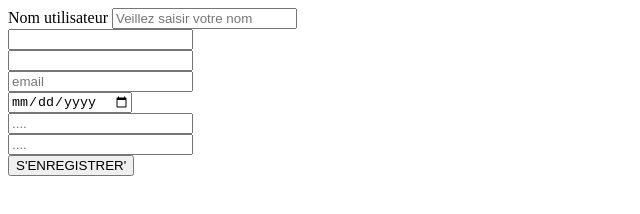
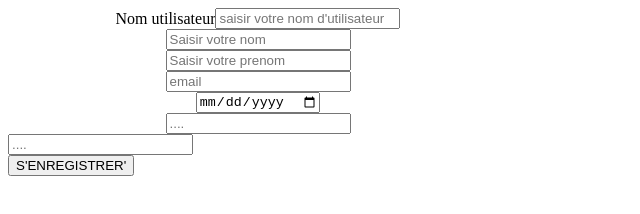
Before and after one commit to gus0660/exoFormulair, a plain HTML site: page index.html in a window 1280 px wide. Shown: the whole page, without its empty margins (0-640 px from the left). Drawn offline with Linux system fonts and the light colour scheme.

Commit message:
css form-field

```diff
--- a/index.html
+++ b/index.html
@@ -11,15 +11,15 @@
     <form id="form">
         <div class="form-field">
         <label for="userName">Nom utilisateur</label>
-        <input id="userName" name="userName" type="text" placeholder="Veillez saisir votre nom">
+        <input id="userName" name="userName" type="text" placeholder="saisir votre nom d'utilisateur">
         </div>
         <div class="form-field">
             <label for="nom"></label>
-            <input id="nom" name="nom" placeholder="" type="text">
+            <input id="nom" name="nom" placeholder="Saisir votre nom" type="text">
         </div>
         <div class="form-field">
             <label for="prenom"></label>
-            <input id="prenom" name="prenom" placeholder="" type="text">
+            <input id="prenom" name="prenom" placeholder="Saisir votre prenom" type="text">
         </div>
         <div class="form-field">
             <label for="inputImail"></label>
@@ -27,7 +27,7 @@
         </div>
         <div class="form-field">
             <label for="dateOfBirth"></label>
-            <input id="dateOfBirth" name="dateOfBirth" placeholder="" type="date">
+            <input id="dateOfBirth" name="dateOfBirth" placeholder="Date de naissance" type="date">
         </div>
         <div class="form-field">
             <label for="userPass"></label>
--- a/styles.css
+++ b/styles.css
@@ -0,0 +1,7 @@
+
+.form-field {
+    display: flex;
+    align-items: center;
+    justify-content: center;
+    width: 500px;
+}
```
